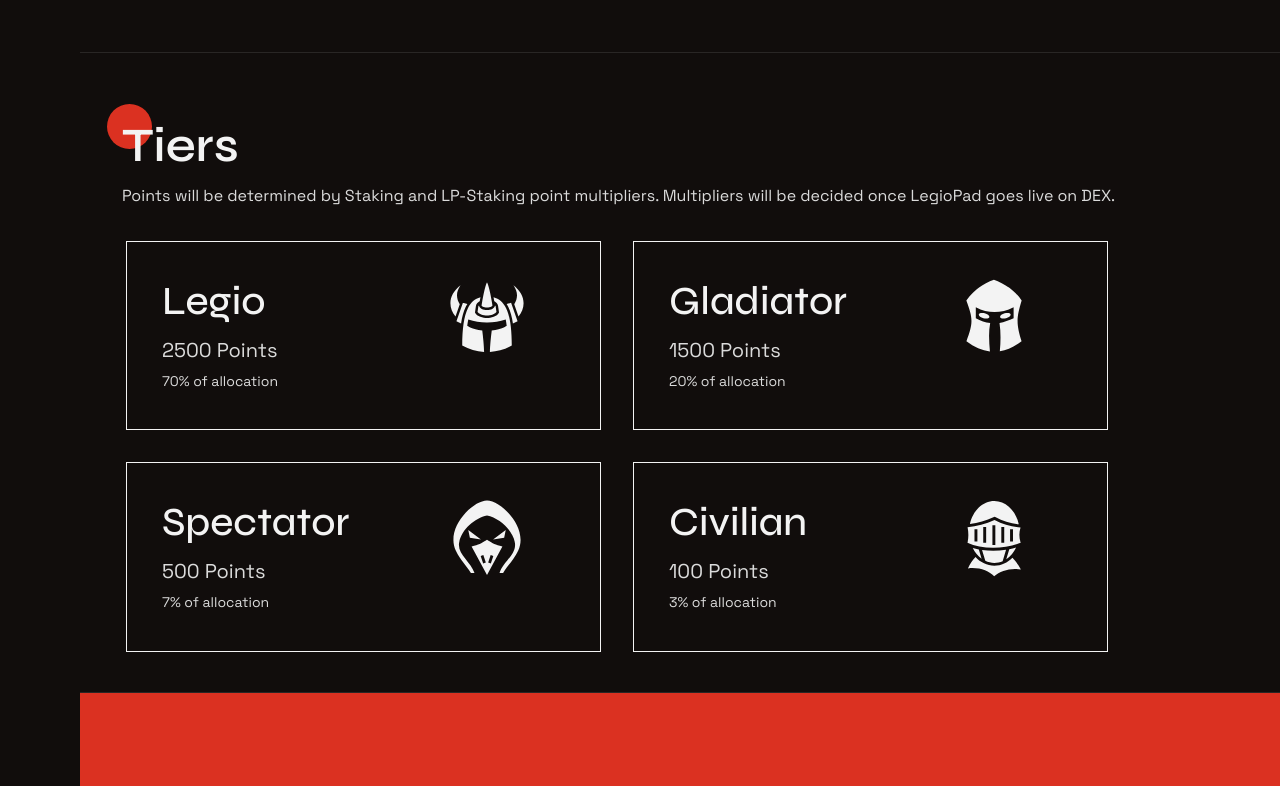
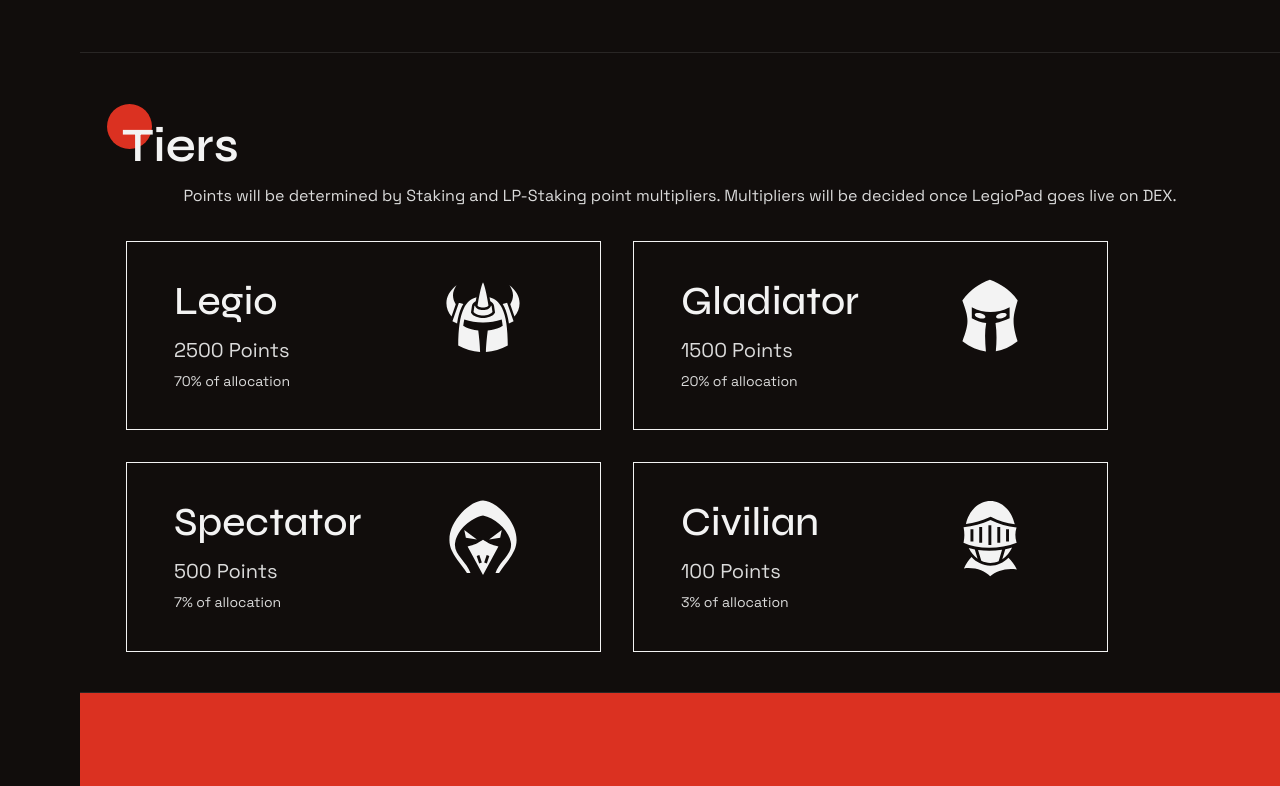
Before and after one commit to swapnil-shah/legio-pad, a React (Create React App) app: page / in a window 1280 px wide. Shown: the part 2000-2786 px from the top of the page. Built offline with nearby package versions, Linux system fonts and the light colour scheme.

Commit message:
updated logo for header

```diff
--- a/src/assets/scss/main/_base.scss
+++ b/src/assets/scss/main/_base.scss
@@ -1,5 +1,5 @@
 html {
-  overflow-x: hidden;
+  height: 100%;
 }
 
 body {
@@ -10,11 +10,12 @@
   font-size: $px-font-size;
   color: $px-gray;
   font-weight: 400;
+  height: 100%;
 }
-section{
-  padding-top:4rem;
-  padding-bottom:4rem;
-  border-bottom: 1px solid rgba(255,255,255,0.1);
+section {
+  padding-top: 4rem;
+  padding-bottom: 4rem;
+  border-bottom: 1px solid rgba(255, 255, 255, 0.1);
 }
 .font-alt {
   font-family: $px-font-alt;
--- a/src/assets/scss/main/_header.scss
+++ b/src/assets/scss/main/_header.scss
@@ -35,9 +35,12 @@
       text-align: center;
       padding-top: 10px;
     }
-    svg{
-      font-size:4rem;
-      color:$px-dark
+    svg {
+      font-size: 4rem;
+      color: $px-dark;
+    }
+    @include down-sm {
+      display: none;
     }
   }
   .nav-menu {
@@ -120,12 +123,22 @@
 .tooltip {
   font-size: 12px;
 }
-
+.mob-logo {
+  display: none;
+  position: absolute;
+  top: 12px;
+  left: 12px;
+  z-index: 11;
+  svg {
+    font-size: 4rem;
+    color: $px-dark;
+  }
+}
 .mob-header {
   display: none;
   position: fixed;
-  right: 20px;
-  top: 20px;
+  right: 12px;
+  top: 12px;
   z-index: 11;
   > .d-flex {
     align-items: center;
@@ -141,6 +154,10 @@
   }
   .fixed-header & {
     background: $px-gray;
+  }
+  svg {
+    font-size: 4rem;
+    color: $px-dark;
   }
 }
 
@@ -170,7 +187,8 @@
 }
 
 @include down-sm {
-  .mob-header {
+  .mob-header,
+  .mob-logo {
     display: block;
   }
   .header-left {
--- a/src/components/Header.jsx
+++ b/src/components/Header.jsx
@@ -3,16 +3,10 @@
 import { Link } from "react-router-dom";
 import { GiBrutalHelm } from "react-icons/gi";
 
-import {
-  IoLayers
-} from "react-icons/io5";
-import {
-  FaChartPie
-} from "react-icons/fa";
-import {
-  GiStarsStack
-} from "react-icons/gi";
-import { FaHome ,FaWpforms} from "react-icons/fa";
+import { IoLayers } from "react-icons/io5";
+import { FaChartPie } from "react-icons/fa";
+import { GiStarsStack } from "react-icons/gi";
+import { FaHome, FaWpforms } from "react-icons/fa";
 
 const HeaderTwo = () => {
   const [click, setClick] = useState(false);
@@ -27,6 +21,9 @@
   }, [click]);
   return (
     <>
+      <div className="mob-logo">
+        <GiBrutalHelm />
+      </div>
       {/* Header */}
       <div className="mob-header">
         <button className="toggler-menu" onClick={handleClick}>
@@ -51,14 +48,14 @@
           <div className="hl-top">
             <div className="hl-logo">
               <Link to="/">
-                <GiBrutalHelm/>
+                <GiBrutalHelm />
               </Link>
             </div>
           </div>
 
           <Scrollspy
             className="nav nav-menu"
-            items={["home", "features", "tokenomics", "tiers","cta"]}
+            items={["home", "features", "tokenomics", "tiers", "cta"]}
             currentClassName="active"
             offset={-60}
           >
--- a/src/components/Tiers.jsx
+++ b/src/components/Tiers.jsx
@@ -1,4 +1,4 @@
-import React from 'react';
+import React from "react";
 import { GiBarbute } from "react-icons/gi";
 import { GiBrutalHelm } from "react-icons/gi";
 import { GiKenkuHead } from "react-icons/gi";
@@ -6,32 +6,28 @@
 
 const tiersData = [
   {
-
     title: "Legio",
     subtitle: "2500 Points",
     allocation: "70% of allocation",
-    icon:<GiBrutalHelm/>
+    icon: <GiBrutalHelm />,
   },
   {
-
     title: "Gladiator ",
     subtitle: "1500 Points",
     allocation: "20% of allocation",
-     icon:<GiBarbute/>
+    icon: <GiBarbute />,
   },
   {
-
     title: "Spectator ",
     subtitle: "500 Points",
     allocation: "7% of allocation",
-     icon:<GiKenkuHead/>
+    icon: <GiKenkuHead />,
   },
   {
-
     title: "Civilian ",
     subtitle: "100 Points",
     allocation: "3% of allocation",
-     icon:<GiVisoredHelm/>
+    icon: <GiVisoredHelm />,
   },
 ];
 function Tiers() {
@@ -41,31 +37,35 @@
         <div className="title">
           <h3>Tiers</h3>
         </div>
-      <div className="about-text">
-        <p>Points will be determined by Staking and LP-Staking point multipliers. Multipliers will be decided once LegioPad goes live on DEX.
+        <div className="about-text text-center">
+          <p>
+            Points will be determined by Staking and LP-Staking point
+            multipliers. Multipliers will be decided once LegioPad goes live on
+            DEX.
           </p>
         </div>
         <div className="resume-box row">
           {tiersData.map((tier, i) => (
             <div
-            className="tiers-row col-md-5 text-center text-md-start"
-            key={i}>
-            <div className="row">
+              className="tiers-row col-md-5 text-center text-md-start row"
+              key={i}
+            >
               <div className="col-sm-12 col-md-8 order-last order-md-first">
                 <h4 className="text-capitalize mb-2 fs-1">{tier.title}</h4>
                 <p className="mb-0 fw-normal fs-5">{tier.subtitle}</p>
-                <p className="mb-0"><small>{tier.allocation}</small></p>
+                <p className="mb-0">
+                  <small>{tier.allocation}</small>
+                </p>
               </div>
               <div className="col-sm-12 col-md-4 order-first order-md-last">
                 {tier.icon}
-              </div>
               </div>
             </div>
           ))}
         </div>
       </div>
     </section>
-  )
+  );
 }
 
-export default Tiers
+export default Tiers;
```
Lines whose indentation alone changed are shown as unchanged.
